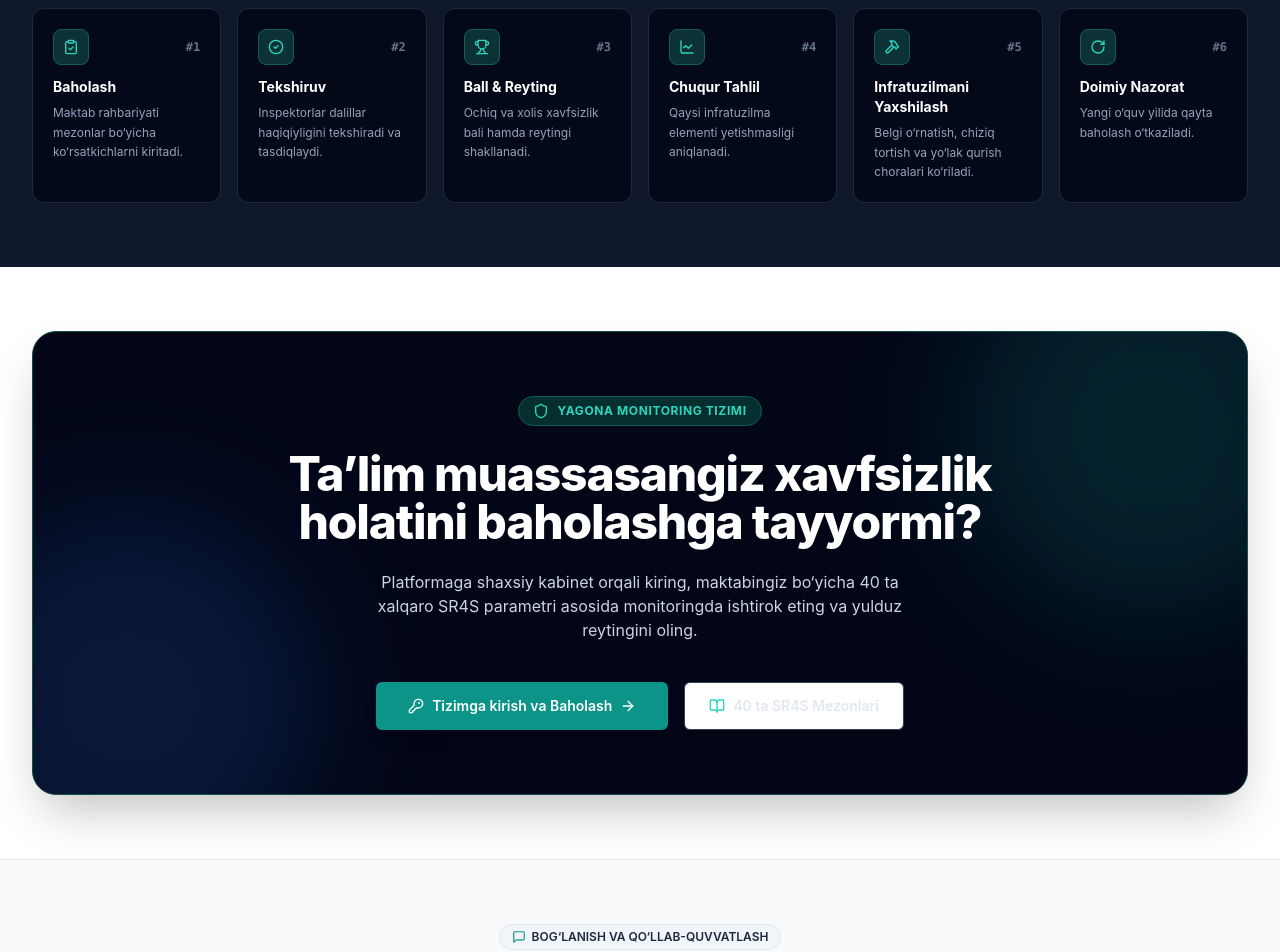
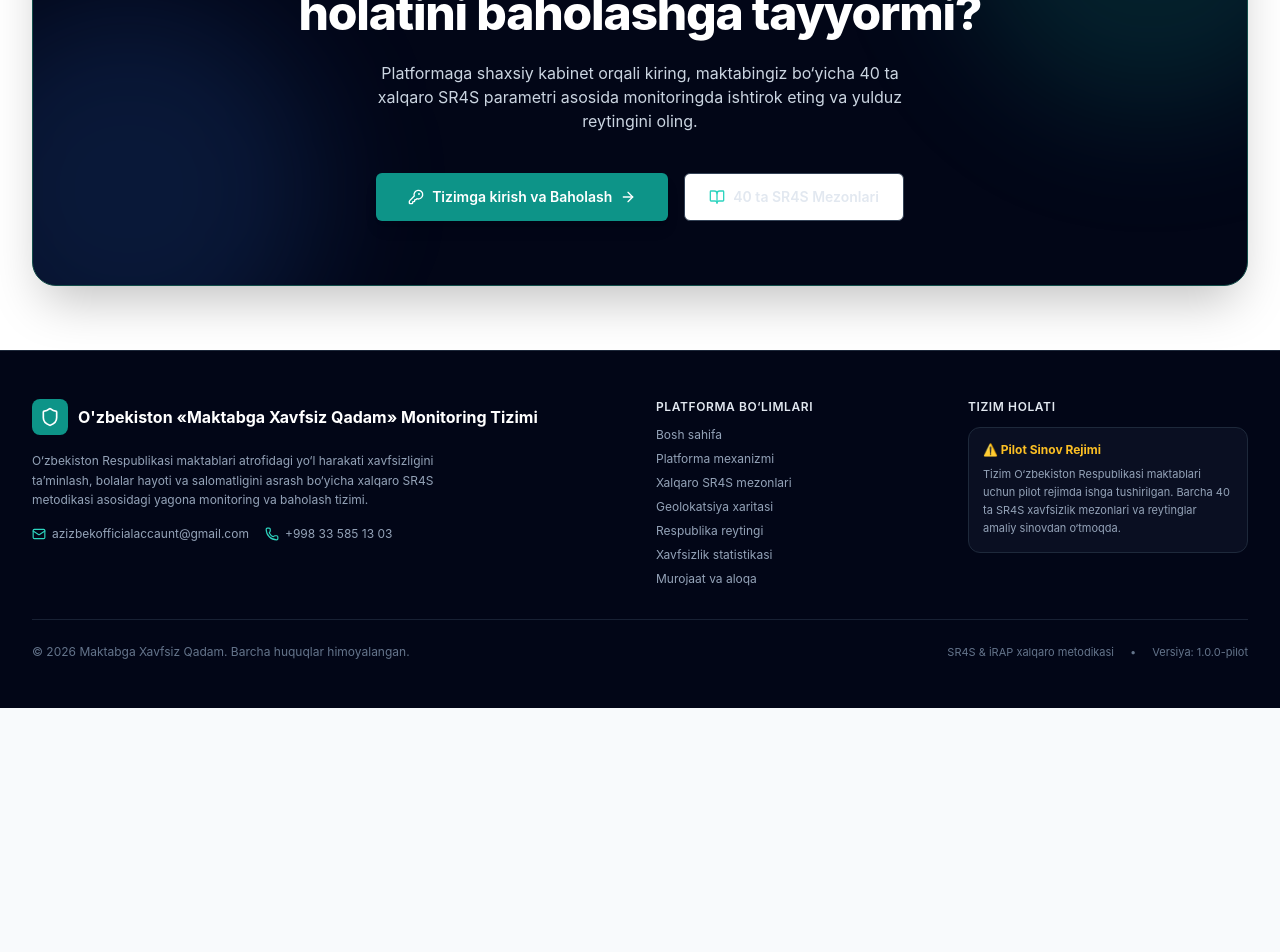
Before and after one commit to begmurodovich-fullstack/yolharakatixavfsizligi, a Next.js app: page / in a window 1280 px wide. Shown: the part 6360-7312 px from the top of the page. After the commit the page ends 7068 px from the top, so only its background shows below. Built offline with nearby package versions, Linux system fonts and the light colour scheme; no server answers; the database is empty.

Commit message:
refactor(home): Remove redundant contact section and streamline page structure

```diff
--- a/src/app/(public)/page.tsx
+++ b/src/app/(public)/page.tsx
@@ -10,46 +10,38 @@ import {
   RankingPreviewSection,
   StatisticsPreviewSection,
   WhyPlatformSection,
-  ResultsImpactSection,
   CtaSection,
-  ContactSection,
 } from '@/components/landing';
 
 export default function HomePage() {
   return (
     <div className="flex flex-col min-h-screen">
-      {/* 1. Hero Section */}
+      {/* 1. Hero Section: Asosiy Ta’rif va Real Xarita */}
       <HeroSection />
 
-      {/* 2. Platform Key Metrics */}
+      {/* 2. Executive KPI Metrics: 10 110+ Maktab, 2.4M O‘quvchi, SR4S Standarti */}
       <MetricsStrip />
 
-      {/* 3. Workflow Explanation: Platforma qanday ishlaydi? */}
+      {/* 3. Workflow: 5 Bosqichli Baholash Jarayoni */}
       <WorkflowSection />
 
-      {/* 4. 8 Core Safety Criteria */}
+      {/* 4. 8 ta Asosiy Xavfsizlik Mezonlari */}
       <CriteriaSection />
 
-      {/* 5. Interactive Verified Map Preview */}
+      {/* 5. Hududiy Xavfsizlik Indeksi (Heatmap) & Sputnik Xaritasi */}
       <MapPreviewSection />
 
-      {/* 6. Republic Leaderboard / Ranking Preview */}
+      {/* 6. Respublika Yetakchi Maktablar Reytingi */}
       <RankingPreviewSection />
 
-      {/* 7. Safety Statistics & Category Analytics */}
+      {/* 7. Respublika Analitikasi va Xavfsizlik Diagrammalari */}
       <StatisticsPreviewSection />
 
-      {/* 8. Institutional Value: Nima uchun bu platforma kerak? */}
+      {/* 8. Milliy Qimmat: Nima uchun bu platforma zarur? */}
       <WhyPlatformSection />
 
-      {/* 9. Lifecycle: Natijalar qanday qo‘llaniladi? */}
-      <ResultsImpactSection />
-
-      {/* 10. Call To Action */}
+      {/* 9. Yakuniy Chaqiruv (CTA) */}
       <CtaSection />
-
-      {/* 11. Contact & Support */}
-      <ContactSection />
     </div>
   );
 }
```
